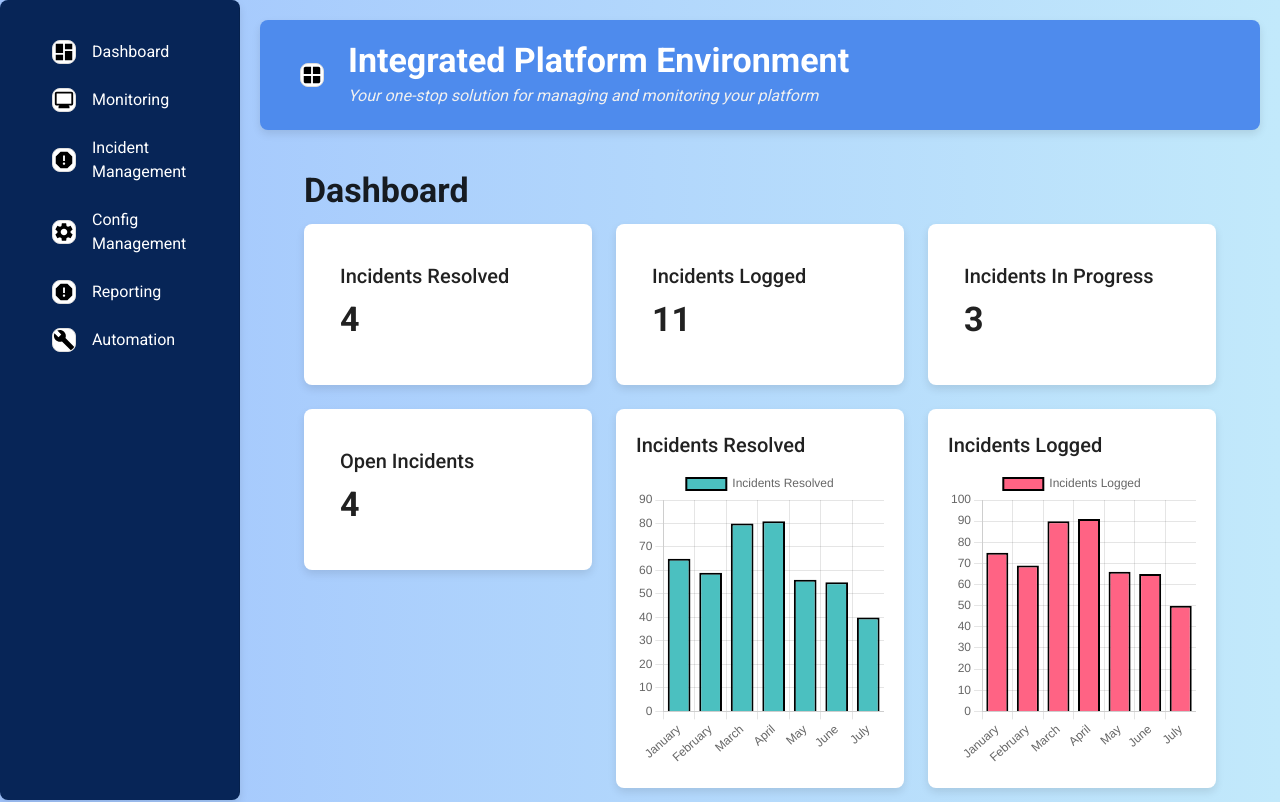
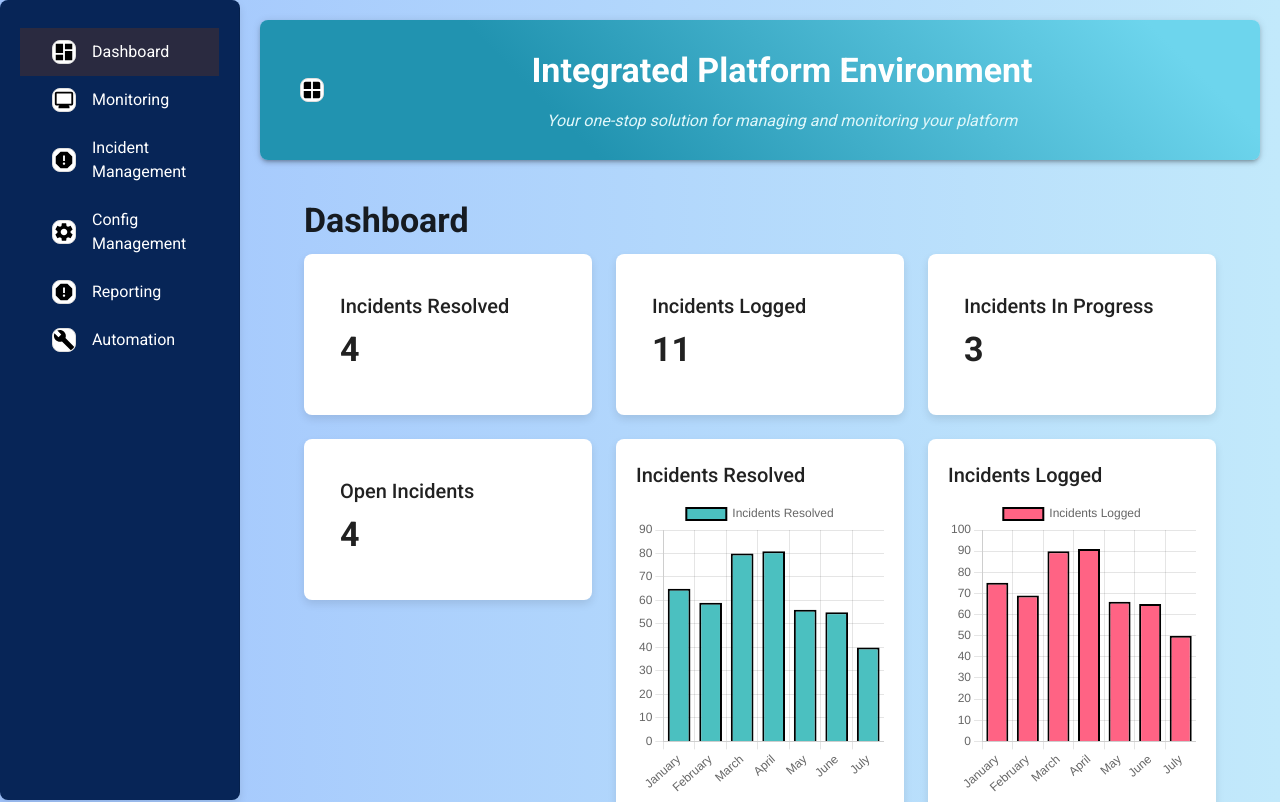
Before and after one commit to sandeshkumarg/gaipl-auto-hackerss, a React (Create React App) app in the folder code/src/frontend/: page / in a window 1280 px wide. Shown: the top 802 px of the page. Built offline with nearby package versions, Linux system fonts and the light colour scheme.

Commit message:
Few more updates to header and sidebar

```diff
--- a/code/src/frontend/src/App.css
+++ b/code/src/frontend/src/App.css
@@ -65,3 +65,11 @@ body {
 .main-content.expanded {
   margin-left: 240px; /* Width of the sidebar */
 }
+
+.selected {
+  background-color: #2a2a40 !important; /* Highlight color */
+}
+
+.selected:hover {
+  background-color: #2a2a40 !important; /* Same highlight color on hover */
+}
--- a/code/src/frontend/src/components/Header.js
+++ b/code/src/frontend/src/components/Header.js
@@ -6,20 +6,19 @@ import '../App.css';
 
 const Header = ({ onMenuClick, iconColor }) => {
     return (
-        <AppBar position="static" className="header">
+        <AppBar position="static" className="header" sx={{ background: 'linear-gradient(45deg, #2193b0 30%, #6dd5ed 90%)', boxShadow: 3 }}>
             <Toolbar>
                 <IconButton edge="start" color="inherit" aria-label="menu" sx={{ mr: 2 }} onClick={onMenuClick}>
                     <WindowIcon style={{ color: iconColor }} />
                 </IconButton>
-                <Box sx={{ flexGrow: 1 }}>
-                    <Typography variant="h4" component="div" className="header-title">
+                <Box sx={{ flexGrow: 1, textAlign: 'center' }}>
+                    <Typography variant="h4" component="div" className="header-title" sx={{ fontFamily: 'Roboto, sans-serif', fontWeight: 'bold', padding: '10px 0', color: '#fff' }}>
                         Integrated Platform Environment
                     </Typography>
-                    <Typography variant="subtitle1" component="div" className="header-caption">
+                    <Typography variant="subtitle1" component="div" className="header-caption" sx={{ fontFamily: 'Roboto, sans-serif', fontStyle: 'italic', padding: '5px 0', color: '#e0f7fa' }}>
                         Your one-stop solution for managing and monitoring your platform
                     </Typography>
                 </Box>
-
             </Toolbar>
         </AppBar>
     );
--- a/code/src/frontend/src/components/Sidebar.js
+++ b/code/src/frontend/src/components/Sidebar.js
@@ -6,7 +6,8 @@ import MonitorIcon from '@mui/icons-material/Monitor';
 import ReportIcon from '@mui/icons-material/Report';
 import SettingsIcon from '@mui/icons-material/Settings';
 import BuildIcon from '@mui/icons-material/Build';
-import { Link } from 'react-router-dom';
+import { Link, useLocation } from 'react-router-dom';
+import '../App.css'; // Import your CSS file
 
 const DrawerStyled = styled(Drawer)(({ theme }) => ({
   flexShrink: 0,
@@ -17,16 +18,9 @@ const DrawerStyled = styled(Drawer)(({ theme }) => ({
   },
 }));
 
-
 const ListItemStyled = styled(ListItem)(({ theme }) => ({
   '&:hover': {
     backgroundColor: '#a1c4fd', // Lighter color
-  },
-  '&.Mui-selected': {
-    backgroundColor: '#2a2a40', // Highlight color
-    '&:hover': {
-      backgroundColor: '#2a2a40', // Same highlight color on hover
-    },
   },
 }));
 
@@ -40,30 +34,32 @@ const ListItemTextStyled = styled(ListItemText)(({ theme }) => ({
 }));
 
 const Sidebar = () => {
+  const location = useLocation();
+
   return (
     <DrawerStyled variant="permanent">
       <List>
-        <ListItemStyled button component={Link} to="/">
+        <ListItemStyled button component={Link} to="/" className={location.pathname === '/' ? 'selected' : ''}>
           <ListItemIconStyled><DashboardIcon /></ListItemIconStyled>
           <ListItemTextStyled primary="Dashboard" />
         </ListItemStyled>
-        <ListItemStyled button component={Link} to="/monitoring">
+        <ListItemStyled button component={Link} to="/monitoring" className={location.pathname === '/monitoring' ? 'selected' : ''}>
           <ListItemIconStyled><MonitorIcon /></ListItemIconStyled>
           <ListItemTextStyled primary="Monitoring" />
         </ListItemStyled>
-        <ListItemStyled button component={Link} to="/incident">
+        <ListItemStyled button component={Link} to="/incident" className={location.pathname === '/incident' ? 'selected' : ''}>
           <ListItemIconStyled><ReportIcon /></ListItemIconStyled>
           <ListItemTextStyled primary="Incident Management" />
         </ListItemStyled>
-        <ListItemStyled button component={Link} to="/config-management">
+        <ListItemStyled button component={Link} to="/config-management" className={location.pathname === '/config-management' ? 'selected' : ''}>
           <ListItemIconStyled><SettingsIcon /></ListItemIconStyled>
           <ListItemTextStyled primary="Config Management" />
         </ListItemStyled>
-        <ListItemStyled button component={Link} to="/reporting">
+        <ListItemStyled button component={Link} to="/reporting" className={location.pathname === '/reporting' ? 'selected' : ''}>
           <ListItemIconStyled><ReportIcon /></ListItemIconStyled>
           <ListItemTextStyled primary="Reporting" />
         </ListItemStyled>
-        <ListItemStyled button component={Link} to="/automation">
+        <ListItemStyled button component={Link} to="/automation" className={location.pathname === '/automation' ? 'selected' : ''}>
           <ListItemIconStyled><BuildIcon /></ListItemIconStyled>
           <ListItemTextStyled primary="Automation" />
         </ListItemStyled>
```
